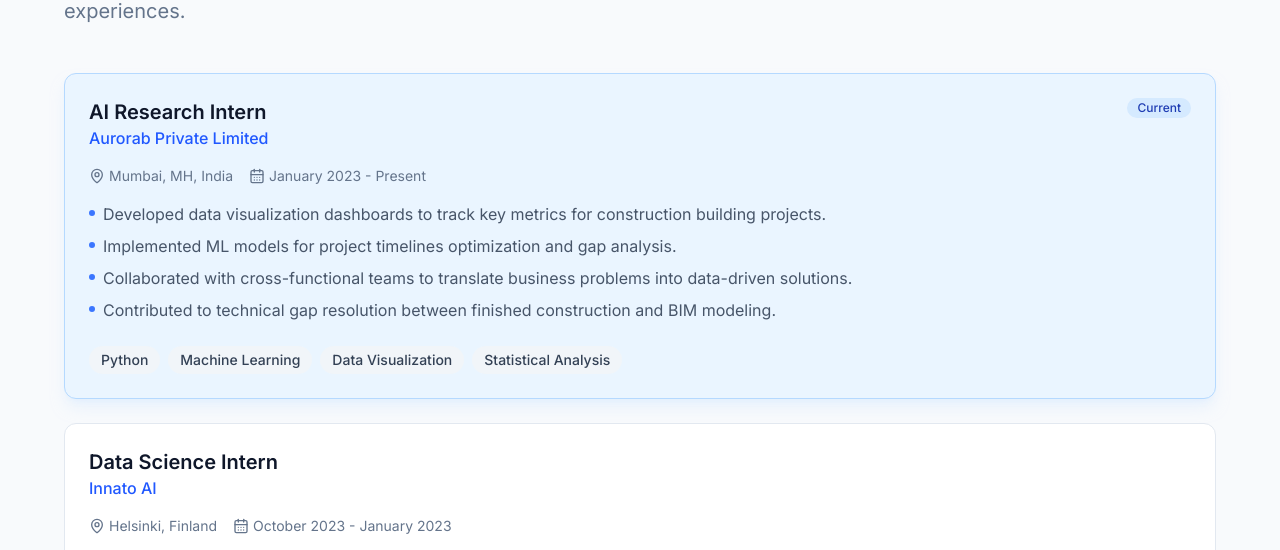
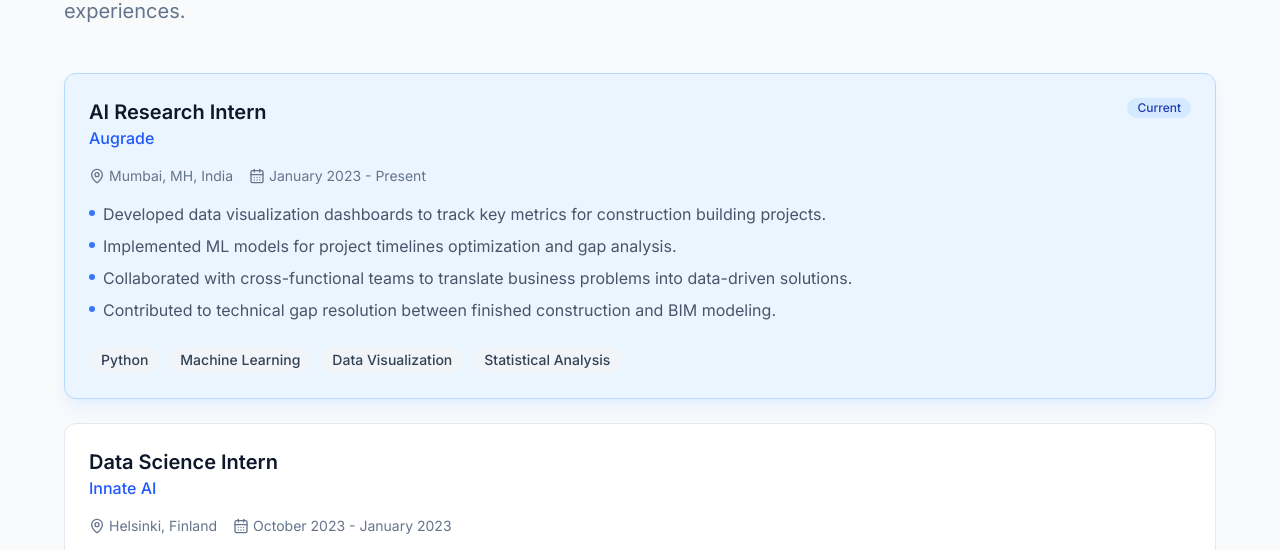
Before and after one commit to Rag3karn/portfolio-data-dream, a React (Vite) app: page / in a window 1280 px wide. Shown: the part 2220-2770 px from the top of the page. Built offline with nearby package versions, Linux system fonts and the light colour scheme.

Commit message:
Rename companies in Experience section
Rename Aurorab Private Limited to Augrade and Innato AI to Innate AI in the experience section.

```diff
--- a/src/components/Experience.tsx
+++ b/src/components/Experience.tsx
@@ -6,7 +6,7 @@ const Experience = () => {
   const experiences = [
     {
       title: "AI Research Intern",
-      company: "Aurorab Private Limited",
+      company: "Augrade",
       location: "Mumbai, MH, India",
       period: "January 2023 - Present",
       description: [
@@ -20,7 +20,7 @@ const Experience = () => {
     },
     {
       title: "Data Science Intern",
-      company: "Innato AI",
+      company: "Innate AI",
       location: "Helsinki, Finland",
       period: "October 2023 - January 2023",
       description: [
```
